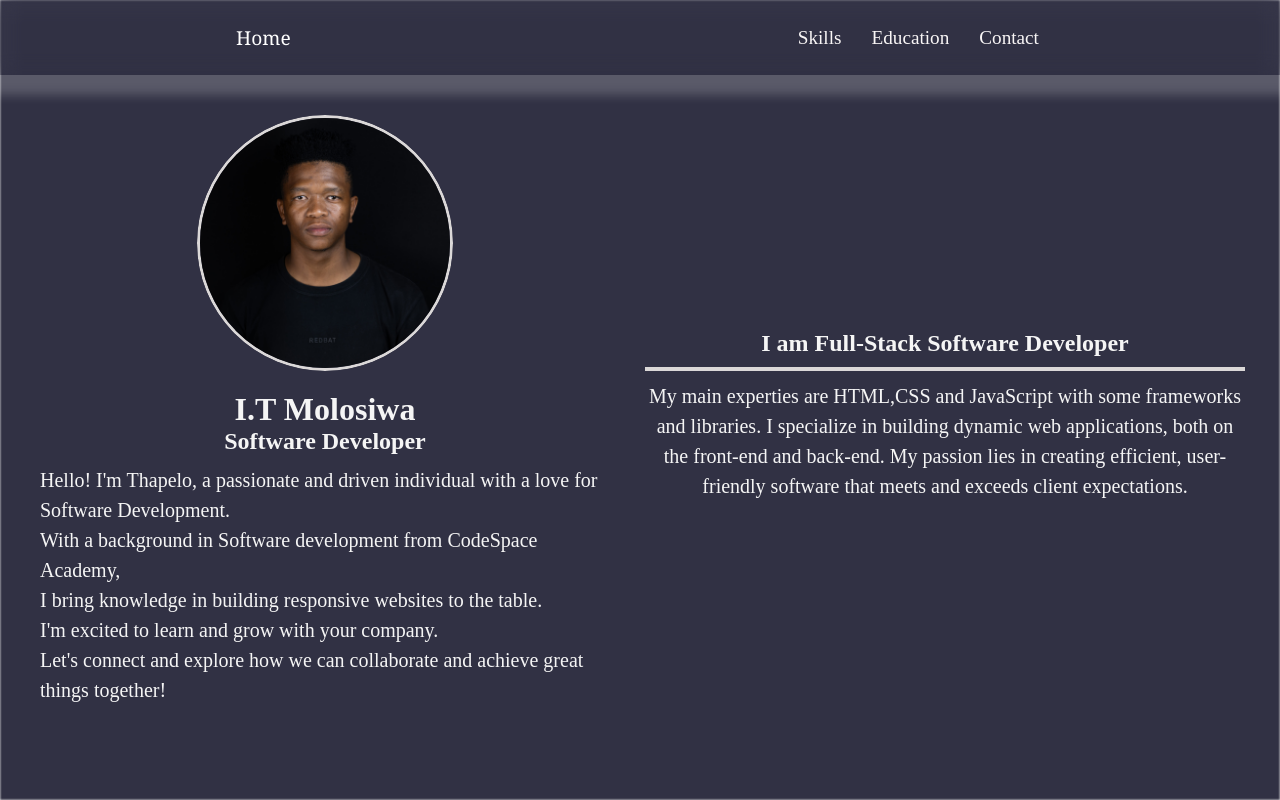
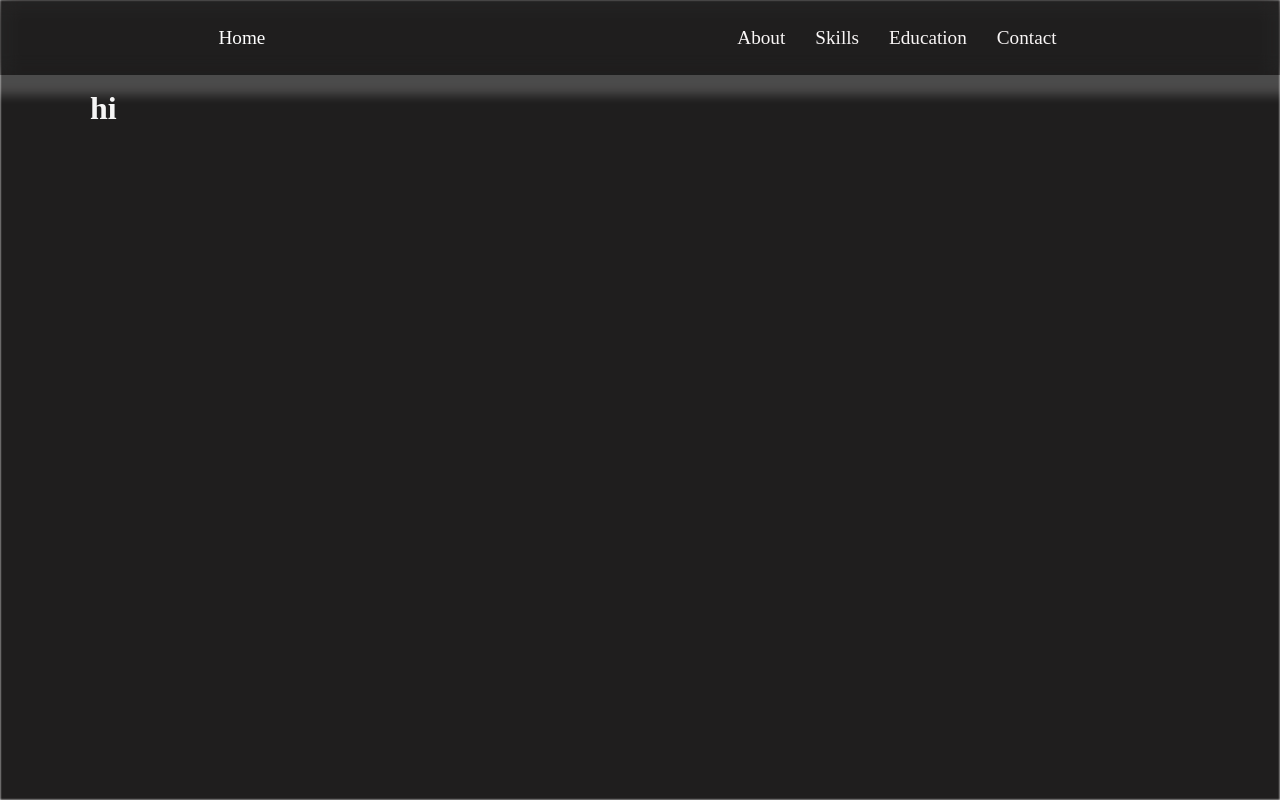
Before and after one commit to Thapelo-Molosiwa/Resume-Profile, a React (Vite) app in the folder Resume/: page / in a window 1280 px wide. Built offline with nearby package versions, Linux system fonts and the light colour scheme; the HTML template or start-up script is replaced by a standard one.

Commit message:
touch ups

```diff
--- a/Resume/components/Header/Header.jsx
+++ b/Resume/components/Header/Header.jsx
@@ -10,9 +10,15 @@ export default function Header() {
       </div>
 
       <ul className="myList">
+
+      <li className="navItem">
+          <Link to="/about">About</Link>
+        </li>
+
         <li className="navItem">
           <Link to="/skills">Skills</Link>
         </li>
+
 
         <li className="navItem">
           <Link to="/education">Education</Link>
--- a/Resume/components/Header/header.css
+++ b/Resume/components/Header/header.css
@@ -1,6 +1,6 @@
 .myName {
   font-size: larger;
-  font-family: Georgia, "Times New Roman", Times, serif;
+  font-family: sans-serif
   display: flex;
   align-items: center;
   padding-left: 10px; /* Add left padding to separate it from the rest of the links */
--- /dev/null
+++ b/Resume/components/pages/about/About.jsx
@@ -0,0 +1,40 @@
+import React from "react";
+import "./about.css";
+
+export default function About() {
+  return (
+    <div>
+      <div className="homeContainer">
+        <div className="SelfIntro">
+          <img src="../components/images/1a. 361A5176.jpg" alt="My Image" />
+          <h1 className="nameTag">I.T Molosiwa</h1>
+          <h2 className="myTitle">Software Developer</h2>
+
+          <p>
+            Hello! I'm Thapelo, a passionate and driven individual with a love
+            for Software Development.
+            <br /> With a background in Software development from CodeSpace
+            Academy,
+            <br /> I bring knowledge in building responsive websites to the
+            table.
+            <br /> I'm excited to learn and grow with your company.
+            <br /> Let's connect and explore how we can collaborate and achieve
+            great things together!
+          </p>
+        </div>
+
+        <div className="intro">
+          <h2>I am Full-Stack Software Developer</h2>
+          <hr />
+          <p>
+            My main experties are HTML,CSS and JavaScript with some frameworks
+            and libraries. I specialize in building dynamic web applications,
+            both on the front-end and back-end. My passion lies in creating
+            efficient, user-friendly software that meets and exceeds client
+            expectations.
+          </p>
+        </div>
+      </div>
+    </div>
+  );
+}
--- /dev/null
+++ b/Resume/components/pages/about/about.css
@@ -0,0 +1,85 @@
+/* Default styles for larger screens */
+.homeContainer {
+    font-family: serif;
+    display: flex;
+    justify-content: space-evenly;
+    align-items: center;
+    text-align: center;
+    padding: 20px;
+    margin-top: 75px; /* This margin might be causing the issue */
+}
+
+
+img {
+    clip-path: circle();
+    object-fit: cover;
+}
+
+.intro {
+    padding: 15px;
+    border-radius: 10px;
+    max-width: 600px;
+}
+
+.intro h2 {
+    font-weight: bold;
+    font-size: 24px;
+    margin: 10px 0;
+}
+
+.intro hr {
+    border: 2px solid #dbd8d8;
+    margin: 10px 0;
+}
+
+.intro p {
+    font-size: 20px;
+    margin: 10px 0;
+    line-height: 1.5;
+}
+
+.SelfIntro {
+    display: flex;
+    flex-direction: column;
+    text-align: left;
+    padding: 20px;
+}
+
+.SelfIntro img {
+    max-width: 250px;
+    height: auto;
+    border-style: solid;
+    border-color: #dbd8d8;
+    border-radius: 50%;
+    object-fit: cover;
+}
+
+.SelfIntro p {
+    font-size: 20px;
+    margin: 10px 0;
+    line-height: 1.5;
+    text-align: left;
+}
+
+/* Mobile view styles */
+@media (max-width: 600px) {
+    .homeContainer {
+        flex-direction: column;
+        text-align: center;
+        margin-top: 20px; /* Adjust as needed for mobile layout */
+    }
+
+    .intro {
+        max-width: 100%;
+    }
+
+    .SelfIntro {
+        padding: 10px; /* Adjust padding for a more compact mobile layout */
+    }
+
+    .SelfIntro img {
+        width: 180px;
+        position: relative;
+        top: 60px;
+    }
+}
--- a/Resume/components/pages/education/Education.jsx
+++ b/Resume/components/pages/education/Education.jsx
@@ -86,7 +86,7 @@ export default function Education() {
             <Downloadbtn onDownload={handleDownload} />
           </div>
           <div>
-            <h3>CodeSpace</h3>
+            <h3>CodeSpace Academy</h3>
             <Downloadbtn onDownload={handleDownloadCert}/>
           </div>
         </div>
--- a/Resume/components/pages/education/education.css
+++ b/Resume/components/pages/education/education.css
@@ -1,5 +1,6 @@
 /* Default styles for larger screens */
 .Edu {
+    font-family: serif;
     text-align: center;
     padding: 60px;
     margin-top: 75px; /* Adjust this value to match the height of your sticky element */
@@ -8,7 +9,7 @@
 
 .Edu p {
     margin-bottom: 1rem;
-    font-size: 20px;
+
     margin: 10px 0;
     line-height: 1.5;
     text-align: left;
@@ -30,9 +31,6 @@
 
     }
 
-    .Edu p {
-        font-size: 16px; /* Adjust font size for smaller screens */
-    }
 
     .buttons {
         flex-direction: column; /* Stack buttons vertically on smaller screens */
--- a/Resume/components/pages/home/Home.css
+++ b/Resume/components/pages/home/Home.css
@@ -1,78 +1,3 @@
-/* Default styles for larger screens */
-.homeContainer {
-    display: flex;
-    justify-content: space-evenly;
-    align-items: center;
-    text-align: center;
-    padding: 20px;
-    margin-top: 75px;
+h1{
+    padding: 90px;
 }
-
-img {
-    clip-path: circle();
-    object-fit: cover;
-}
-
-.intro {
-    padding: 15px;
-    border-radius: 10px;
-    max-width: 600px;
-}
-
-.intro h2 {
-    font-weight: bold;
-    font-size: 24px;
-    margin: 10px 0;
-}
-
-.intro hr {
-    border: 2px solid #dbd8d8;
-    margin: 10px 0;
-}
-
-.intro p {
-    font-size: 20px;
-    margin: 10px 0;
-    line-height: 1.5;
-}
-
-.SelfIntro {
-    display: flex;
-    flex-direction: column;
-    text-align: left;
-    padding: 20px;
-}
-
-.SelfIntro img {
-    max-width: 250px;
-    height: auto;
-    border-style: solid;
-    border-color: #dbd8d8;
-    border-radius: 50%;
-    margin-bottom: 20px;
-    object-fit: cover;
-}
-
-.SelfIntro p {
-    font-size: 20px;
-    margin: 10px 0;
-    line-height: 1.5;
-    text-align: left;
-}
-
-/* Mobile view styles */
-@media (max-width: 600px) {
-    .homeContainer {
-        flex-direction: column;
-        text-align: center;
-        margin-top: 20px;
-    }
-
-    .intro {
-        max-width: 100%;
-    }
-
-    .SelfIntro img {
-        max-width: 100%;
-    }
-}
--- a/Resume/components/pages/home/Home.jsx
+++ b/Resume/components/pages/home/Home.jsx
@@ -4,40 +4,7 @@ import "./Home.css";
 export default function Home() {
   return (
     <div>
-      <div className="homeContainer">
-        <div className="SelfIntro">
-          <img
-            src="../components/images/1a. 361A5176.jpg"
-            alt="My Image"
-          />
-          <h1 className="nameTag">I.T Molosiwa</h1>
-          <h2 className="myTitle">Software Developer</h2>
-
-          <p>
-            Hello! I'm Thapelo, a passionate and driven individual with a love
-            for Software Development.
-            <br /> With a background in Software development from CodeSpace
-            Academy,
-            <br /> I bring knowledge in building responsive websites to the
-            table.
-            <br /> I'm excited to learn and grow with your company.
-            <br /> Let's connect and explore how we can collaborate and achieve
-            great things together!
-          </p>
-        </div>
-
-        <div className="intro">
-          <h2>I am Full-Stack Software Developer</h2>
-          <hr />
-          <p>
-            My main experties are HTML,CSS and JavaScript with some frameworks
-            and libraries. I specialize in building dynamic web applications,
-            both on the front-end and back-end. My passion lies in creating
-            efficient, user-friendly software that meets and exceeds client
-            expectations.
-          </p>
-        </div>
-      </div>
+      <h1>hi</h1>
     </div>
   );
 }
--- a/Resume/components/pages/skills/skills.css
+++ b/Resume/components/pages/skills/skills.css
@@ -1,5 +1,6 @@
 /* Default styles for larger screens */
 .skillset {
+  text-wrap: balance;
   display: flex;
   justify-content: space-evenly;
   margin-bottom: 1rem;
@@ -30,6 +31,7 @@
 /* Mobile styles using media queries */
 @media only screen and (max-width: 600px) {
   .skillset {
+
     flex-direction: column;
     align-items: left;
   }
@@ -45,5 +47,6 @@
 
   .skillset h1 {
     margin-bottom: 1rem;
+    text-wrap: balance;
   }
 }
--- a/Resume/src/App.jsx
+++ b/Resume/src/App.jsx
@@ -6,6 +6,7 @@ import Contact from "../components/pages/contact/contact";
 import Home from "../components/pages/home/Home";
 import Skills from "../components/pages/skills/Skills";
 import Education from "../components/pages/education/Education";
+import About from "../components/pages/About/About";
 
 function App() {
   return (
@@ -14,6 +15,7 @@ function App() {
         <Header />
         <Routes>
           <Route path="/" element={<Home />} />
+          <Route path="/about" element={<About/>} />
           <Route path="/skills" element={<Skills />} />
           <Route path="/contact" element={<Contact />} />
           <Route path="/education" element={<Education />} />
--- a/Resume/src/index.css
+++ b/Resume/src/index.css
@@ -1,7 +1,7 @@
 /* Create a pseudo-element for the blurred background */
 body::before {
     content: "";
-    background-color: rgb(49, 49, 68);
+    background-color: rgb(31, 30, 30);
     background-attachment: fixed;
     background-repeat: no-repeat;
     background-size: cover;
@@ -16,5 +16,6 @@ body::before {
 
 body {
 
+
     color: whitesmoke;
 }
```
Also changed, not shown: Resume/src/App.css (deleted), 1 other file (tests, documents, lock files or other folders).
